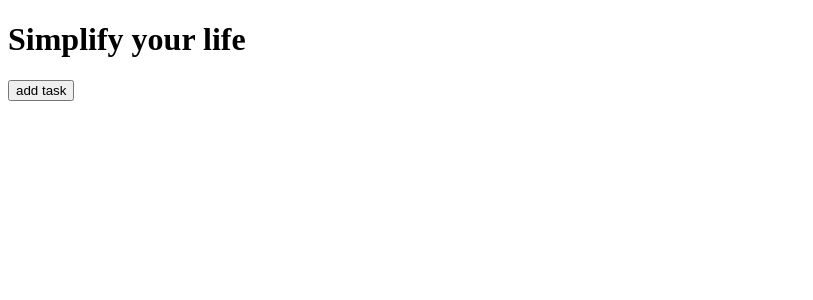
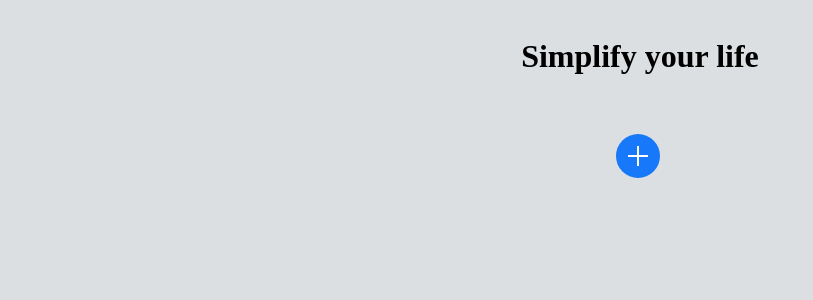
Before and after one commit to sebastianmariani/to-do-app, a Vue app: page / in a window 1280 px wide. Shown: the top 300 px of the page, without its empty margins (0-813 px from the left). Built offline with nearby package versions, Linux system fonts and the light colour scheme.

Commit message:
adding some extra functionality

```diff
--- a/src/App.vue
+++ b/src/App.vue
@@ -1,10 +1,12 @@
 <template>
   <div id="app">
-    <div class="header">
-      <h1>Simplify your life</h1>
+    <h1>Simplify your life</h1>
+    <div class="headers">
+      <add-to-do></add-to-do>
     </div>
-    <add-to-do></add-to-do>
-    <show-list></show-list>
+    <div class="showList">
+      <show-list></show-list>
+    </div>
   </div>
 </template>
 
@@ -21,5 +23,18 @@ export default {
 </script>
 
 <style>
-
+body{
+  background-color: #dbdfe1;
+}
+#app {
+  text-align: center;
+  margin: 3%;
+}
+.headers {
+  margin: 3% 0%;
+  display: inline-block;
+}
+.showList {
+  margin: 3% 0%;
+}
 </style>
--- a/src/components/addToDo.vue
+++ b/src/components/addToDo.vue
@@ -1,19 +1,19 @@
 <template>
     <div>
         <div class="inputToDo">
-            <button @click="isActive = !isActive">add task</button>
+            <svg @click="isActive = !isActive" fill="#ffffff" xmlns="http://www.w3.org/2000/svg" viewBox="0 0 24 24" width="24px" height="24px"><path fill-rule="evenodd" d="M 11 2 L 11 11 L 2 11 L 2 13 L 11 13 L 11 22 L 13 22 L 13 13 L 22 13 L 22 11 L 13 11 L 13 2 Z"/></svg>
         </div>
         <div :class="{isActive: isActive}">
             <div class="modal-backdrop">
-                <div class="modal">
+                <div @keyup.enter="addToDo" class="modal">
                     <h3>Title</h3>
-                    <input type="text" placeholder="Title" v-model="task.title">
+                    <input  @keyup.escape="abortToDo()" type="text" placeholder="Title" v-model="task.title">
                     <h3>Description</h3>
                     <textarea name="description" id="" cols="30" rows="10" v-model="task.description"></textarea>
-                    <h3>Select importance</h3>
-                    <select name="" id="" v-model="task.importance">
-                        <option value="Priority">Priority</option>
-                        <option value="Normal">Normal</option>
+                    <select name="" id="" v-model="task.type">
+                        <option default value="task">task</option>
+                        <option value="event">event</option>
+                        <option value="thought">thought</option>
                     </select>
                     <br>
                     <button @click="addToDo">confirm task</button>
@@ -33,16 +33,25 @@ export default {
             task: {
                 title: '',
                 description: '',
-                importance:'',
+                type:'',
+                editing:false,
             },
         }
     },
     computed : mapGetters(['listToDo']),
     methods: {
         addToDo(){
-            this.listToDo.push(this.task);
-            this.task = {title: '', description: '', importance:''};
-            this.isActive = !this.isActive;
+            if(this.task.title == 0){
+                return
+            } else {
+                this.listToDo.push(this.task)
+                this.task = {title: '', description: '', type:'',editing:false};
+                this.isActive = !this.isActive;
+            }
+        },
+        abortToDo(){
+            this.isActive = !this.isActive
+            this.task.title = '';
         }
     }
 }
@@ -51,6 +60,13 @@ export default {
 <style scoped>
     .isActive{
         display: none;
+    }
+    .inputToDo{
+        float: right;
+        margin: 5%;
+    }
+    .inputToDo :hover {
+        cursor: pointer;
     }
     .modal-backdrop {
     display: none;
@@ -73,4 +89,9 @@ export default {
     padding: 2% 2%;
     border-radius: 10px;
     }
+    svg {
+        background-color: #1778FA;
+        border-radius: 50%;
+        padding: 10px;
+    }
 </style>
--- a/src/components/showList.vue
+++ b/src/components/showList.vue
@@ -1,7 +1,10 @@
 <template>
     <div class="showToDo" v-if="listToDo.length > 0">
-      <div v-for="(todo,index) in listToDo" :key="index">
-        <p>{{todo}}</p><button>change</button><button @click="deleteToDo(index)">delete</button>
+      <div class="list" v-for="(todo,index) in listToDo" :key="index">
+        <input type="checkbox" v-model="todo.completed">
+        <div :class="{ completed : todo.completed}" v-if="!todo.editing" @dblclick="editToDo(todo,index)"><p >{{todo.title}}</p></div>
+        <input v-else v-model="todo.title" type="text" @blur="doneEdit(todo)" @keyup.enter="doneEdit(todo)" v-focus @keyup.escape="cancelEdit(todo)">
+        <p id="delete" @click="deleteToDo(index)">-</p>
       </div>
     </div>
 </template>
@@ -10,15 +13,57 @@
 import { mapGetters } from 'vuex';
 
 export default {
-    computed: mapGetters(['listToDo']),
-    methods: {
+  data(){
+    return{
+      completed:false,
+      beforeEditTask: '',
+    }
+  },
+  directives: {
+    focus: {
+      inserted: function (el) {
+        el.focus()
+      }
+    }
+  },
+  computed: mapGetters(['listToDo']),
+  methods: {
         deleteToDo(index){
-            this.listToDo.splice(index,1)
-        }
+            this.listToDo.splice(index , 1)
+        },
+        editToDo(todo){
+          this.beforeEditTask = todo.title
+          todo.editing = true
+        },
+        doneEdit(todo){
+          if(todo.title.trim() == ''){
+            todo.title = this.beforeEditTask
+          }
+          todo.editing = false
+        },
+        cancelEdit(todo){
+          todo.title = this.beforeEditTask
+          todo.editing = false
+        },
     }
 }
 </script>
 
 <style scoped>
-
+  .completed{
+    text-decoration: line-through;
+    color: #898888;
+  }
+  .list {
+    display: flex;
+    justify-content: space-between;
+    align-items: center;
+  }
+  svg{
+    width: 10px;
+  }
+  #delete {
+    font-size: 2em;
+    cursor: pointer;
+  }
 </style>
```
Also changed, not shown: src/assets/icons8-plus.svg (added).
